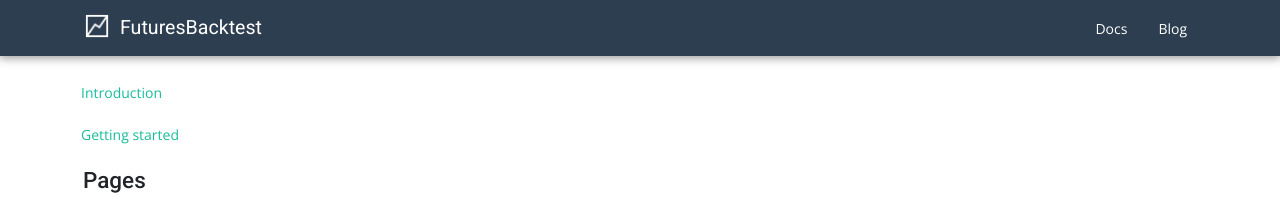
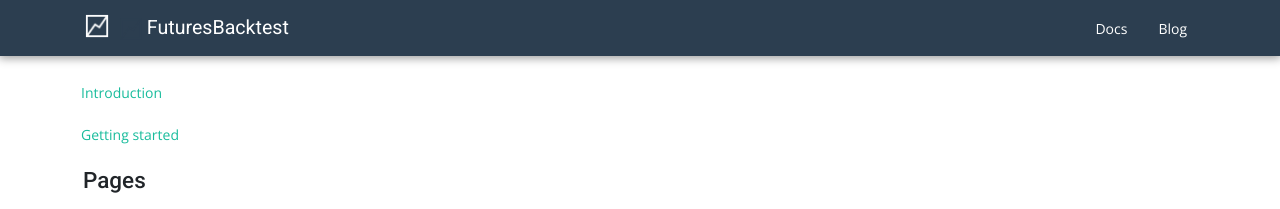
Before and after one commit to ajmal017/futuresbacktest.github.io, a Jekyll site: the page built from index.md, in a window 1280 px wide. Shown: the top 209 px of the page. Built offline with Jekyll 4.4.1, drawn with Linux system fonts in a browser that asks for light colours; nearby versions of some CDN libraries; comment, search, counter and statistics services are not loaded.

Commit message:
Update header.html

```diff
--- a/_includes/header.html
+++ b/_includes/header.html
@@ -78,7 +78,9 @@
 <body>
     <nav class="navbar navbar-expand-lg navbar-dark bg-primary {% if page.layout == 'posts'%}static-top{% else %}fixed-top{% endif %}" style="border-radius:0">
         <div class="container">
-            <a class="navbar-brand" href="{{ site.data. global.main_url }}" target="_blank">{{ site.data.global.title }}</a>
+            <a class="navbar-brand" href="{{ site.data. global.main_url }}" target="_blank">
+              <svg height="22" viewBox="0 0 400 400" width="22" class="" version="1.1"><g transform="translate(0 -652.36)"><g fill="none" stroke="#2c3e50" stroke-width="30"><rect height="340" width="340" x="30" y="682.36"></rect><path d="m30 1022.4 137.27-195.15 72.122 46.162 130.6-191.01"></path></g></g></svg> {{ site.data.global.title }}
+            </a>
             <button class="navbar-toggler" type="button" data-toggle="collapse" data-target="#navbarSupportedContent" aria-controls="navbarSupportedContent" aria-expanded="false" aria-label="Toggle navigation">
                 <span class="navbar-toggler-icon"></span>
             </button>
@@ -86,12 +88,16 @@
 
             </div>
             {% if include.type == "404" %}
-            <div class="collapse navbar-collapse" id="navbarSupportedContent">
-                <div class="navbar-nav">
-                    <a class="nav-link" href="/overview/">Overview</a>
-                    <a class="nav-link" href="/explore/">Explore</a>
-                    <a class="nav-link" href="/backtest/">Backtest</a>
-                </div>
+            <div class="navbar-collapse collapse">
+              <div class="mr-auto navbar-nav">
+                <a href="/overview/" class="nav-link" data-rb-event-key="/overview/">Overview</a>
+                <a href="/explore/" class="nav-link" data-rb-event-key="/explore/">Explore</a>
+                <a href="/backtest/" class="nav-link" data-rb-event-key="/backtest/">Backtest</a>
+              </div>
+              <div class="navbar-nav">
+                <a href="/docs/" class="nav-link">Docs</a>
+                <a href="/blog/" class="nav-link">Blog</a>
+              </div>
             </div>
             {% else %}
             <div class="collapse navbar-collapse" id="navbarSupportedContent">
```
